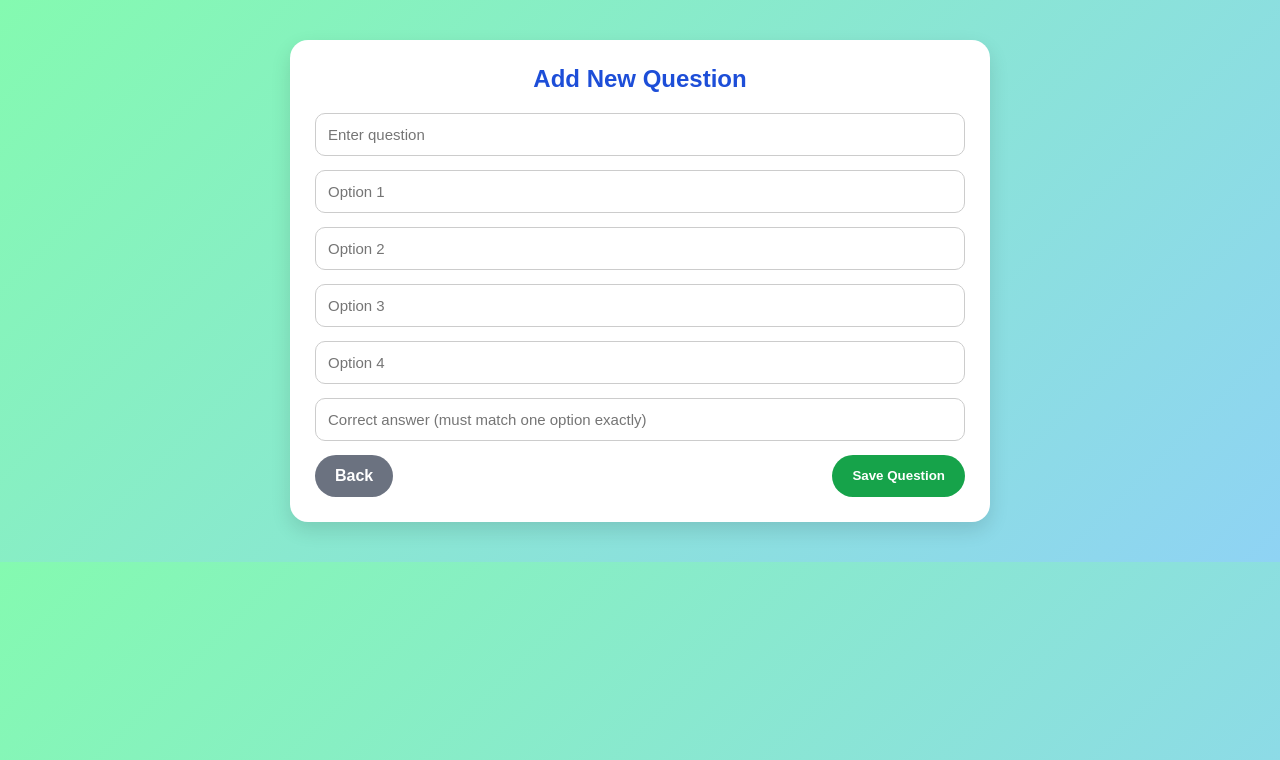
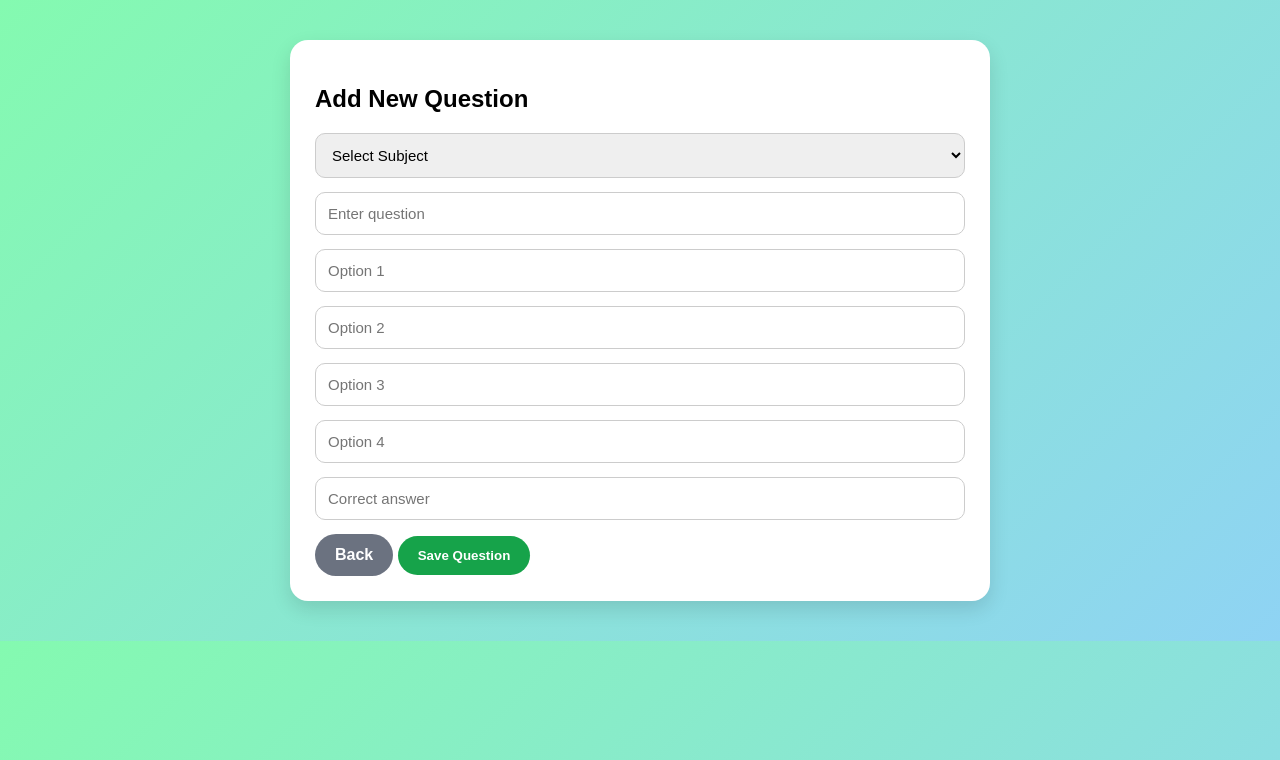
Before and after one commit to ifelodun/IFELODUN-CSC-201-CBT-System-, a Flask app: page /add in a window 1280 px wide. Shown: the top 760 px of the page. Run offline with Flask 3, Linux system fonts and the light colour scheme; the visitor is signed in with stand-in values (Sample User, id 1); data comes from the database, SQL or seed files in the repository.

Commit message:
Update add.html

```diff
--- a/templates/add.html
+++ b/templates/add.html
@@ -9,27 +9,18 @@
             font-family: Arial, sans-serif;
             background: linear-gradient(135deg, #84fab0, #8fd3f4);
         }
-
         .container{
             width:90%;
             max-width:700px;
             margin:40px auto;
         }
-
         .card{
             background:white;
             border-radius:18px;
             box-shadow:0 8px 20px rgba(0,0,0,0.12);
             padding:25px;
         }
-
-        h2{
-            margin-top:0;
-            text-align:center;
-            color:#1d4ed8;
-        }
-
-        input{
+        input, select{
             width:100%;
             box-sizing:border-box;
             padding:12px;
@@ -38,14 +29,6 @@
             border-radius:10px;
             font-size:15px;
         }
-
-        .buttons{
-            display:flex;
-            justify-content:space-between;
-            gap:10px;
-            flex-wrap:wrap;
-        }
-
         .btn{
             text-decoration:none;
             border:none;
@@ -56,7 +39,6 @@
             cursor:pointer;
             display:inline-block;
         }
-
         .btn-back{ background:#6b7280; }
         .btn-save{ background:#16a34a; }
     </style>
@@ -68,17 +50,22 @@
         <h2>Add New Question</h2>
 
         <form method="POST">
+            <select name="subject" required>
+                <option value="">Select Subject</option>
+                {% for s in subjects %}
+                <option value="{{ s.name }}">{{ s.name }}</option>
+                {% endfor %}
+            </select>
+
             <input name="question" placeholder="Enter question" required>
             <input name="opt1" placeholder="Option 1" required>
             <input name="opt2" placeholder="Option 2" required>
             <input name="opt3" placeholder="Option 3" required>
             <input name="opt4" placeholder="Option 4" required>
-                <input name="answer" placeholder="Correct answer (must match one option exactly)" required>
+            <input name="answer" placeholder="Correct answer" required>
 
-                <div class="buttons">
             <a href="/admin" class="btn btn-back">Back</a>
             <button type="submit" class="btn btn-save">Save Question</button>
-                </div>
         </form>
     </div>
 </div>
```
Lines whose indentation alone changed are shown as unchanged.
